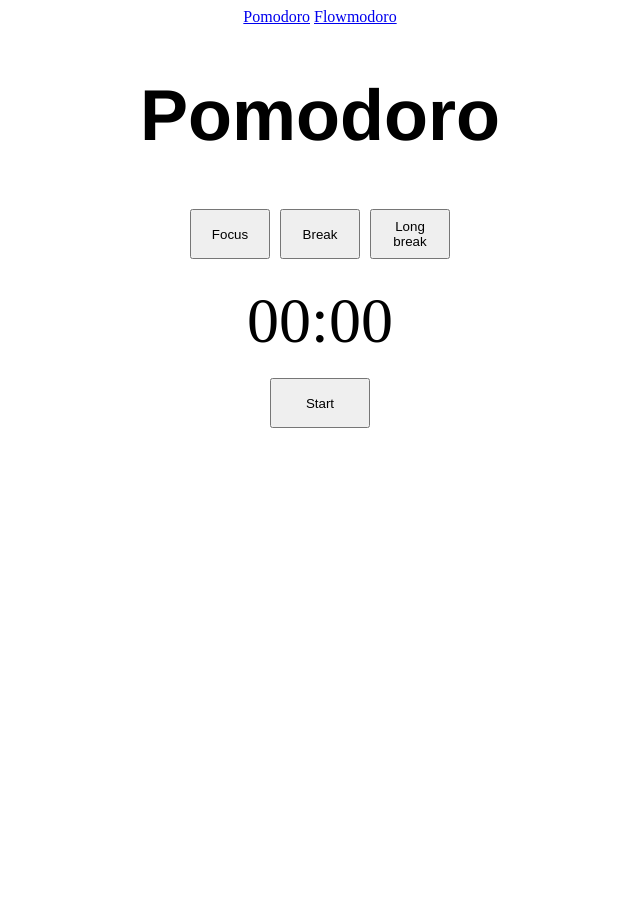
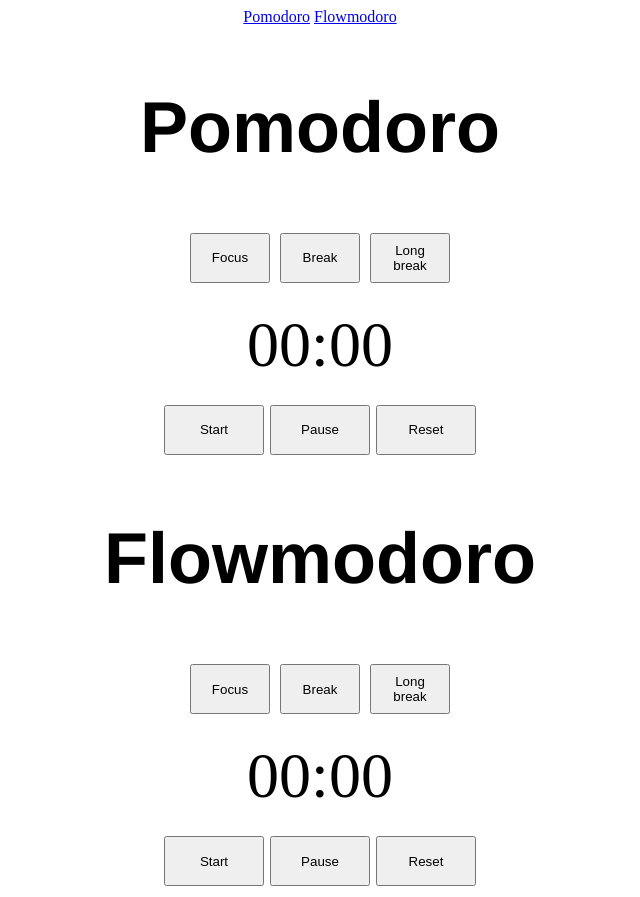
Before and after one commit to hevandrohelio/PomoFlowmodoro, a plain HTML site: page index.html in a window 1280 px wide. Shown: the whole page, without its empty margins (320-960 px from the left). Before the commit the page ends 800 px from the top, so only its background shows below. Drawn offline with Linux system fonts and the light colour scheme.

Commit message:
Update Style

```diff
--- a/index.html
+++ b/index.html
@@ -11,7 +11,8 @@
         <a href="#pomodoro">Pomodoro</a>
         <a href="#">Flowmodoro</a>
     </nav>
-    <main id="pomodoro">
+    <main>
+        <section id="pomodoro">
             <h1>Pomodoro</h1>
             <div id="buttons" class="flex-box">
                 <button class="content-box" type="button">Focus</button>
@@ -19,7 +20,26 @@
                 <button class="content-box" type="button">Long break</button>
             </div>
             <div id="cronos">00:00</div>
-        <div class="start"><button class="start_button" type="button">Start</button></div>
+            <div id="buttons" class="flex-box">
+                <div class="change_button"><button class="start_button" type="button">Start</button></div>
+                <div class="change_button"><button class="pause_button" type="button">Pause</button></div>
+                <div class="change_button"><button class="restart_button" type="button">Reset</button></div>
+            </div>
+        </section>
+        <section id="flowmodoro">
+            <h1>Flowmodoro</h1>
+            <div id="buttons" class="flex-box">
+                <button class="content-box" type="button">Focus</button>
+                <button class="content-box" type="button">Break</button>
+                <button class="content-box" type="button">Long break</button>
+            </div>
+            <div id="cronometer">00:00</div>
+            <div id="buttons" class="flex-box">
+                <div class="change_button"><button class="start_button" type="button">Start</button></div>
+                <div class="change_button"><button class="pause_button" type="button">Pause</button></div>
+                <div class="change_button"><button class="restart_button" type="button">Reset</button></div>
+            </div>
+        </section>
     </main>
     <script src="script.js"></script>
 </body>
--- a/style.css
+++ b/style.css
@@ -24,12 +24,15 @@
     font-size: 64px;
     text-align: center;
 }
-.start{
-    display: flex;
-    align-items: center;
-    justify-content: center;
+#cronometer{
+    margin: 20px;
+    font-size: 64px;
+    text-align: center;
 }
-.start_button{
+.change_button{
+    margin: 3px;
+}
+button{
     width: 100px;
     height: 50px;
 }
```
Lines whose indentation alone changed are shown as unchanged.
